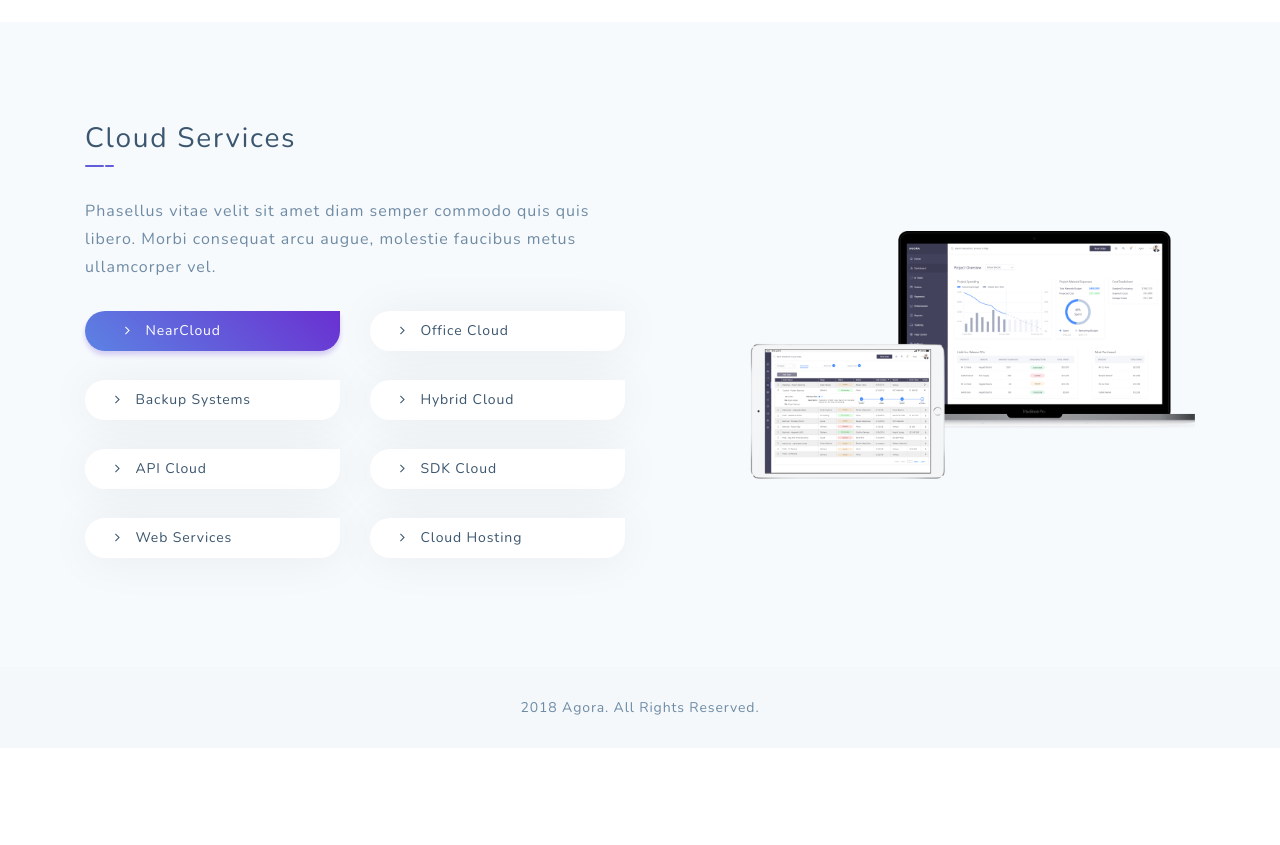
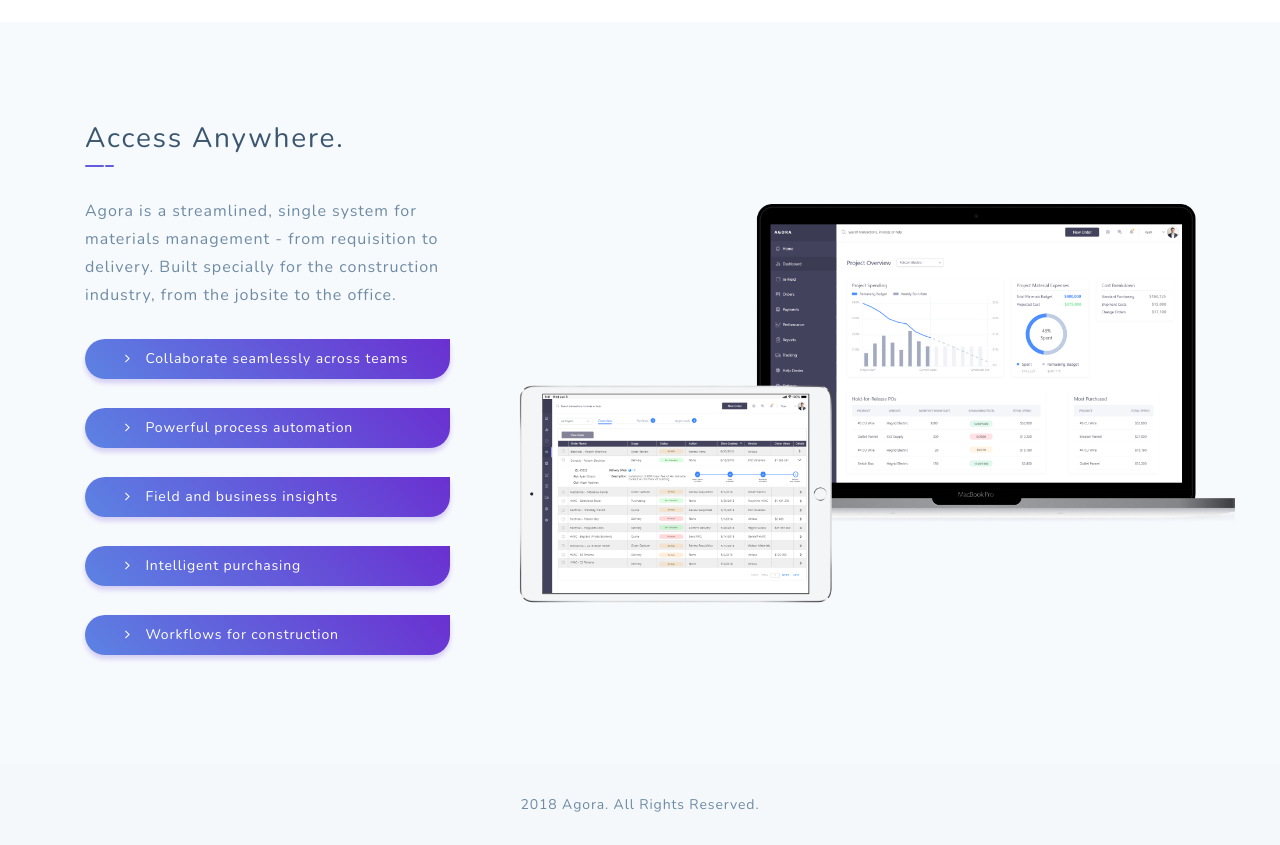
Before and after one commit to RyGibson/agora-website-theme-dev, a website: page html/index.html in a window 1280 px wide. Shown: the part 640-1485 px from the top of the page. Before the commit the page ends 1388 px from the top, so only its background shows below. Drawn offline with nearby package versions, Linux system fonts and the light colour scheme.

Commit message:
product screenshots and features mediaqueries

```diff
--- a/html/assets/css/styles.css
+++ b/html/assets/css/styles.css
@@ -1367,6 +1367,45 @@
   padding-top: 0px;
   margin-top: 50px;
 }
+
+@media (min-width: 990px) {
+  .product-features-point {
+    max-width: 99%;
+    flex: 0 0 99%;
+  }
+
+  .product-features-list {
+    max-width: 35%;
+    flex: 0 0 35%;
+  }
+
+  .product-features-picture {
+    max-width: 55%;
+    flex: 0 0 55%;
+  }
+
+  .product-features-picture img {
+    max-width: 100%;
+  }
+}
+
+
+@media (min-width: 1600px) {
+  .product-features-picture img {
+    max-width: 150%;
+  }
+}
+
+@media (min-width: 1200px) and (max-width: 1599px) {
+  .product-features-picture img {
+    max-width: 120%;
+  }
+}
+
+.product-features-divider {
+  max-width: 3%;
+}
+
 /*
 #contractor-distributor {
   position: absolute;
--- a/html/index.html
+++ b/html/index.html
@@ -188,66 +188,48 @@
 	<section class="section padding-bottom-80 colored" id="features">
 		<div class="container">
 			<div class="row">
-				<div class="col-lg-6 col-md-12 col-sm-12 align-self-center mobile-bottom-fix">
+				<div class="col-lg-6 col-md-12 col-sm-12 align-self-center mobile-bottom-fix product-features-list">
 					<div class="left-heading">
-						<h2 class="section-title">Cloud Services</h2>
+						<h2 class="section-title">Access Anywhere.</h2>
 					</div>
 					<div class="left-text">
-						<p>Phasellus vitae velit sit amet diam semper commodo quis quis libero. Morbi consequat arcu augue, molestie faucibus metus ullamcorper vel.</p>
+						<p>Agora is a streamlined, single system for materials management - from requisition to delivery. Built specially for the construction industry, from the jobsite to the office.</p>
 						<div class="row">
-							<div class="col-lg-6 col-md-6 col-sm-12">
-								<a class="btn-home active" href="#">
+							<div class="col-lg-6 col-md-6 col-sm-12 product-features-point">
+								<a class="btn-home active">
 									<i class="fa fa-angle-right"></i>
-									<span>NearCloud</span>
+									<span>Collaborate seamlessly across teams</span>
 								</a>
 							</div>
-							<div class="col-lg-6 col-md-6 col-sm-12">
-								<a class="btn-home" href="#">
+							<div class="col-lg-6 col-md-6 col-sm-12 product-features-point">
+								<a class="btn-home active">
 									<i class="fa fa-angle-right"></i>
-									<span>Office Cloud</span>
+									<span>Powerful process automation</span>
 								</a>
 							</div>
-							<div class="col-lg-6 col-md-6 col-sm-12">
-								<a class="btn-home" href="#">
+							<div class="col-lg-6 col-md-6 col-sm-12 product-features-point">
+								<a class="btn-home active">
 									<i class="fa fa-angle-right"></i>
-									<span>Backup Systems</span>
+									<span>Field and business insights</span>
 								</a>
 							</div>
-							<div class="col-lg-6 col-md-6 col-sm-12">
-								<a class="btn-home" href="#">
+							<div class="col-lg-6 col-md-6 col-sm-12 product-features-point">
+								<a class="btn-home active">
 									<i class="fa fa-angle-right"></i>
-									<span>Hybrid Cloud</span>
+									<span>Intelligent purchasing</span>
 								</a>
 							</div>
-							<div class="col-lg-6 col-md-6 col-sm-12">
-								<a class="btn-home" href="#">
+							<div class="col-lg-6 col-md-6 col-sm-12 product-features-point">
+								<a class="btn-home active">
 									<i class="fa fa-angle-right"></i>
-									<span>API Cloud</span>
-								</a>
-							</div>
-							<div class="col-lg-6 col-md-6 col-sm-12">
-								<a class="btn-home" href="#">
-									<i class="fa fa-angle-right"></i>
-									<span>SDK Cloud</span>
-								</a>
-							</div>
-							<div class="col-lg-6 col-md-6 col-sm-12">
-								<a class="btn-home" href="#">
-									<i class="fa fa-angle-right"></i>
-									<span>Web Services</span>
-								</a>
-							</div>
-							<div class="col-lg-6 col-md-6 col-sm-12">
-								<a class="btn-home" href="#">
-									<i class="fa fa-angle-right"></i>
-									<span>Cloud Hosting</span>
+									<span>Workflows for construction</span>
 								</a>
 							</div>
 						</div>
 					</div>
 				</div>
-				<div class="col-lg-1"></div>
-				<div class="col-lg-5 col-md-12 col-sm-12 align-self-center mobile-bottom-fix" data-scroll-reveal="enter left move 30px over 0.6s after 0.4s">
+				<div class="col-lg-1 product-features-divider"></div>
+				<div class="col-lg-5 col-md-12 col-sm-12 align-self-center mobile-bottom-fix product-features-picture" data-scroll-reveal="enter left move 30px over 0.6s after 0.4s">
 					<img src="assets/images/photos/features/screenshots.png" class="img-fluid d-block mx-auto" alt="App">
 				</div>
 			</div>
```
Also changed, not shown: html/about.html (+0 -1 lines).
